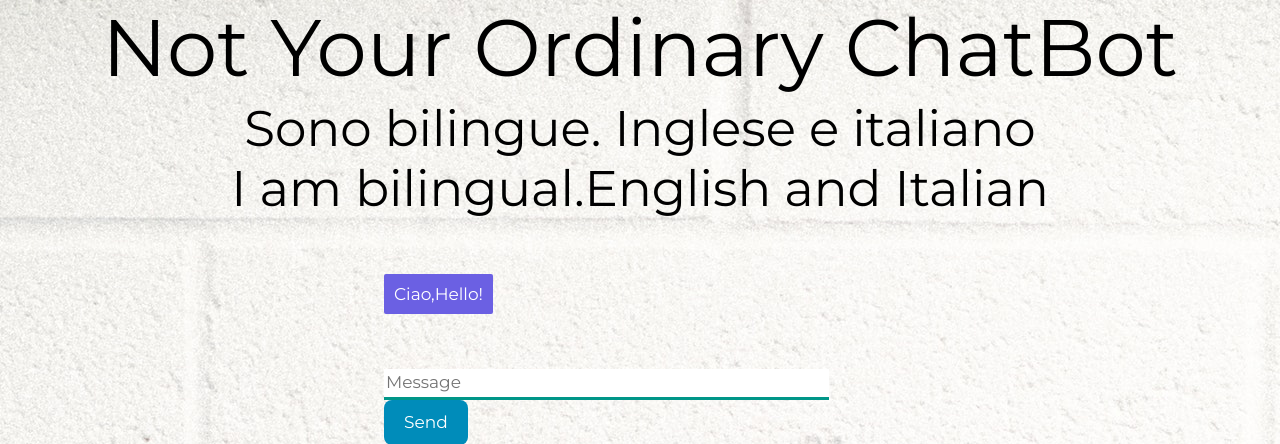
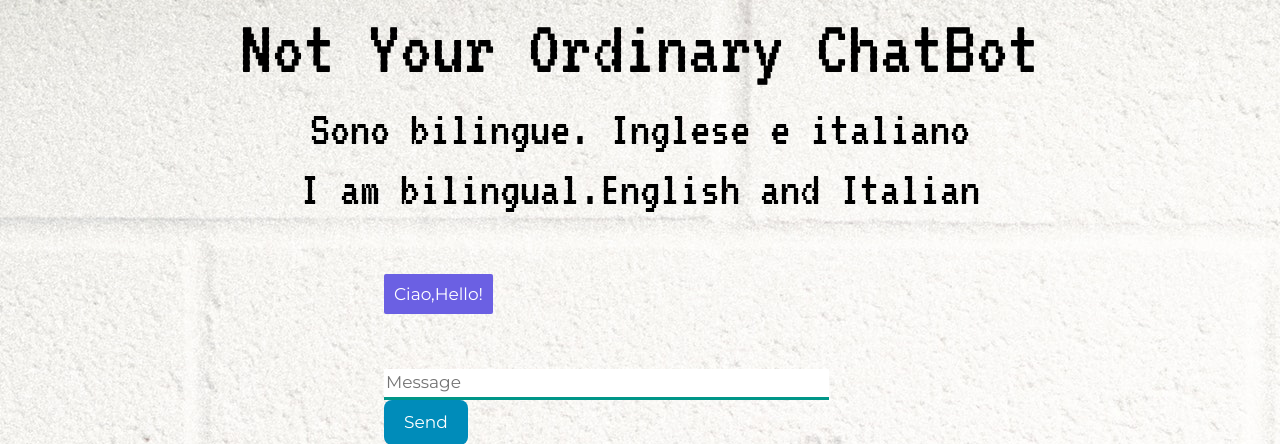
Before and after one commit to thejwambui/ItalianChatBot, a Flask app: page / in a window 1280 px wide. Shown: the top 444 px of the page. Run offline with Flask 2, Linux system fonts and the light colour scheme; some libraries are stand-ins or nearby versions.

Commit message:
Add edits to fonts

```diff
--- a/static/styles.css
+++ b/static/styles.css
@@ -9,7 +9,7 @@ h1 {
     margin-top: 0;
     text-align: center;
     font-size: 80px;
-    font-family: 'Montserrat', sans-serif;
+    font-family: 'VT323', monospace;
 
 }
 
@@ -18,7 +18,7 @@ h3 {
     font-size: 50px;
     margin-top: 3px;
     text-align: center;
-    font-family: 'Montserrat', sans-serif;
+    font-family: 'VT323', monospace;
 }
 
 #chatbox {
```
